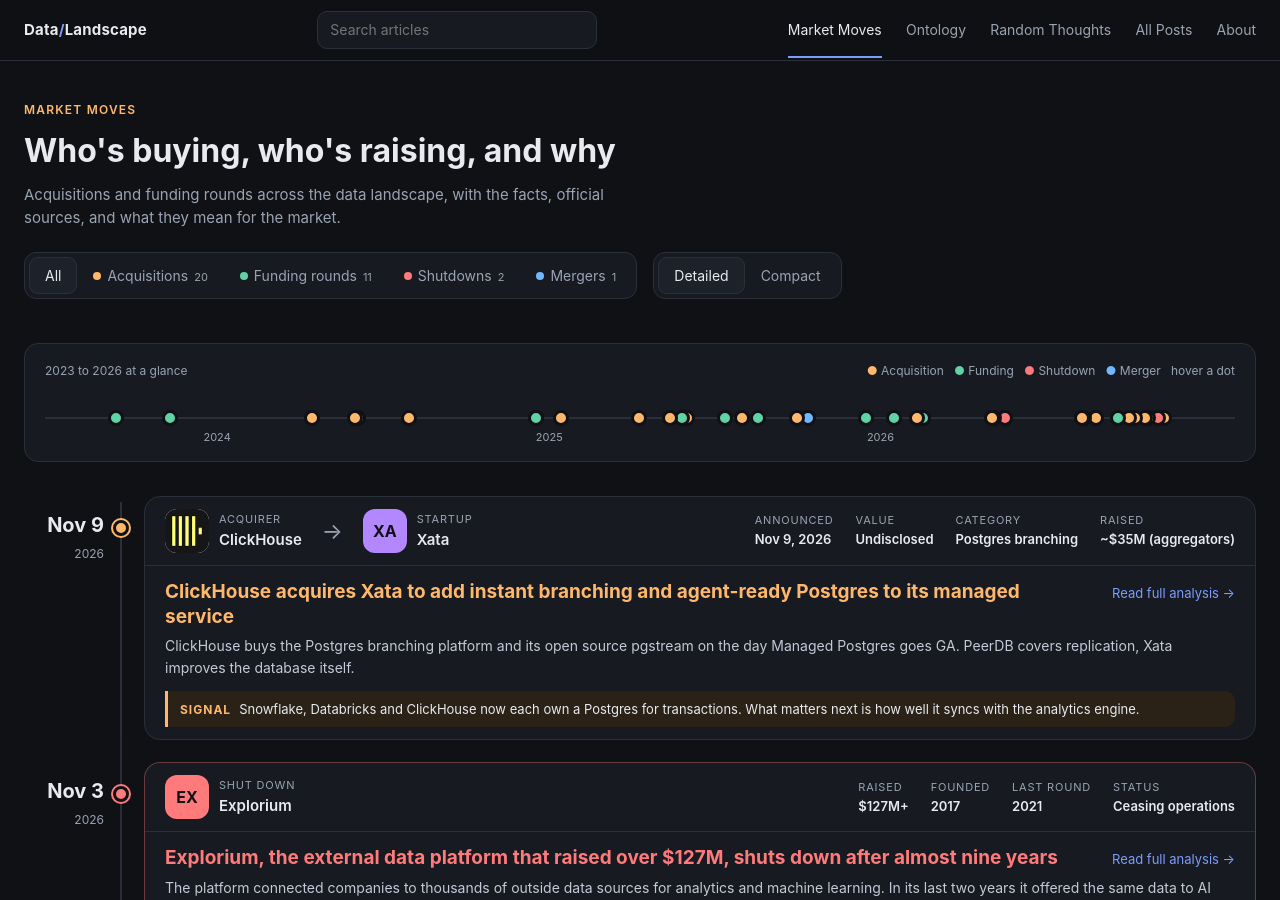
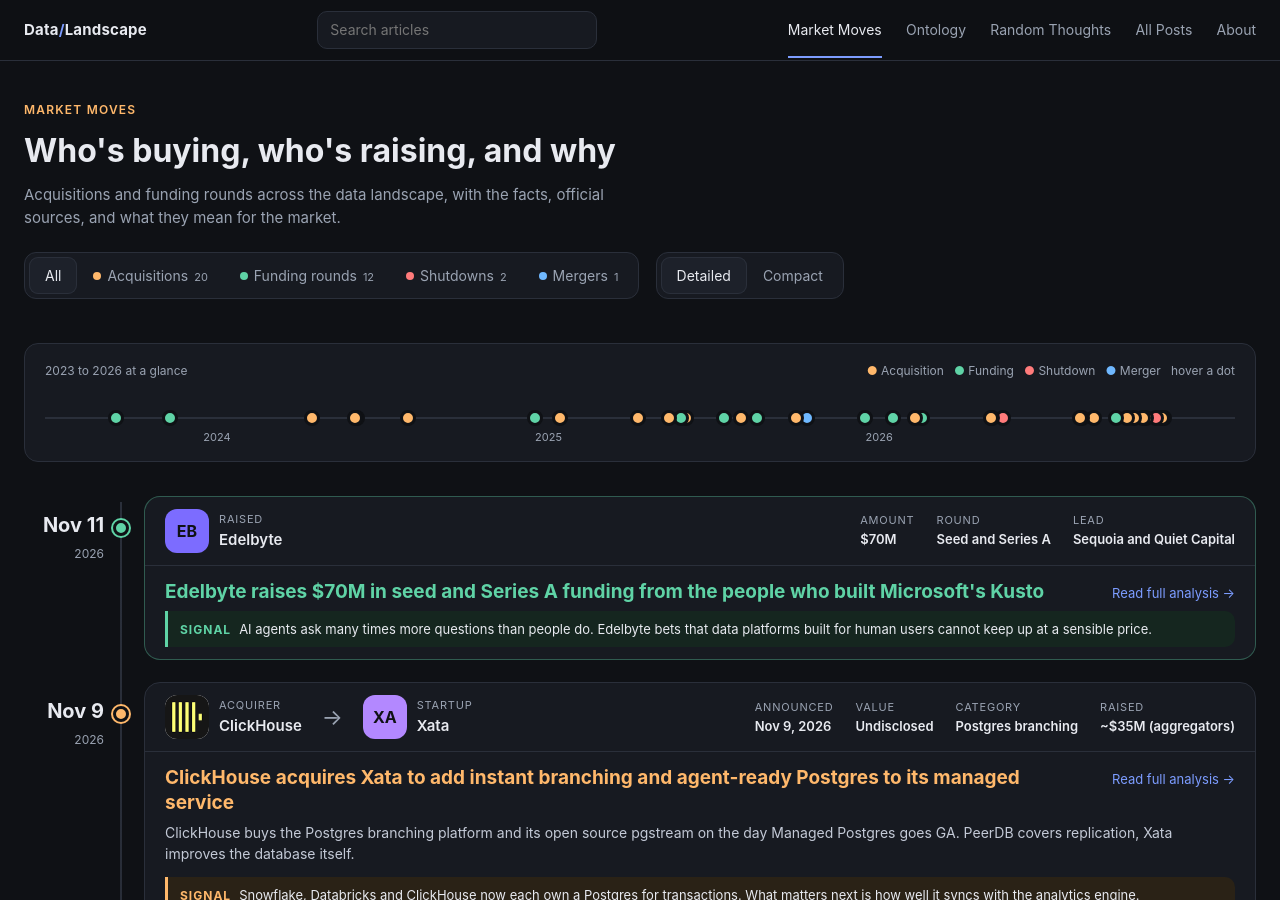
Before and after one commit to itayb-dt/data_landscape, a Jekyll site: the page built from index.html, in a window 1280 px wide and 900 px high. Built offline with Jekyll 4.4.1, drawn with Linux system fonts in a browser that asks for light colours.

Commit message:
Add Edelbyte $70M seed and Series A article and Market Moves card
Co-Authored-By: Claude Sonnet 5.5 <noreply@anthropic.com>

```diff
--- a/_data/events.yml
+++ b/_data/events.yml
@@ -12,6 +12,27 @@
 #            post    (URL of our analysis; marks the event as analysed and adds a card
 #                     to the detailed view. A card also needs the card fields below.)
 # `when` is the label shown on the timeline; `date` positions the dot in the overview strip.
+- type: fund
+  date: 2026-11-11
+  # One combined seed and Series A amount; the split was not disclosed. No valuation from a primary source.
+  when: "Nov 11"
+  company: Edelbyte
+  abbr: EB
+  color: "#7c6cff"
+  headline: Edelbyte raises $70M in seed and Series A funding from the people who built Microsoft's Kusto
+  stage: Seed and Series A
+  amount: "$70M"
+  lead: Sequoia and Quiet Capital
+  area: Search and analytics for AI agents
+  investors:
+    - {name: Sequoia, lead: true}
+    - {name: Quiet Capital, lead: true}
+    - {name: Greenoaks}
+    - {name: Swish Ventures}
+    - {name: Startpoint Capital}
+  signal: AI agents ask many times more questions than people do. Edelbyte bets that data platforms built for human users cannot keep up at a sensible price.
+  post: /blog_posts/fund/040_FUND_edelbyte_70m_seed_series_a.html
+
 - type: fund
   date: 2026-01-16
   # Valuation ($15B) is from press coverage (SiliconANGLE); the Business Wire release could not be read.
--- /dev/null
+++ b/blog_posts/fund/040_FUND_edelbyte_70m_seed_series_a.md
@@ -0,0 +1,70 @@
+---
+title: "Edelbyte raises $70M in seed and Series A funding from the people who built Microsoft's Kusto"
+published: 2026-11-11
+---
+# Edelbyte Raises $70M Seed and Series A to Build Analytics for AI Agents
+
+## Technical Overview
+
+- Startup: Edelbyte ([edelbyte.io](https://edelbyte.io/)), Tel Aviv and San Francisco, founded in 2025 according to its press release
+- Amount Raised: $70M, announced as combined seed and Series A funding
+- Funding Round: Seed and Series A, [announced November 11, 2026](https://www.financialcontent.com/article/accwirecq-2026-11-11-sequoia-backs-microsoft-veterans-edelbyte-with-70m-to-challenge-data-infrastructure-giants)
+- Main Investors: Sequoia and Quiet Capital (lead), with Greenoaks, Swish Ventures and Startpoint Capital ([Globes](https://en.globes.co.il/en/article-israeli-data-infrastructure-co-edelbyte-raises-70m-1001563008))
+- Problem Area: Search and analytics over very large data, built for AI agents as well as people
+
+---
+
+## The Problem
+
+Data platforms were designed for people. A person can only type so many questions a day, so the system could be priced and sized for that. An AI agent does not work that way. [Sequoia](https://sequoiacap.com/article/partnering-with-edelbyte-data-infrastructure-that-keeps-up-with-ai-s-curiosity) puts it this way: "One agent might fire off fifty queries where a person would run one."
+
+That breaks the economics. Sequoia lists the trade-offs companies make today: keeping less history so queries stay fast, asking fewer questions so the bill stays reasonable, and building the product inside whichever cloud the database happens to run in. Imagine a security team that wants an agent to investigate every alert across a year of logs. If each question costs real money, the team has to limit the agent, or delete the history it would need.
+
+Search and analytics are also usually separate systems. Finding a specific event (search) and summing a million events (analytics) have often been stitched together from different products, according to Sequoia.
+
+---
+
+## How They Solve It
+
+Edelbyte describes its product as "a unified data platform for search and analytics, built for a new generation of builders and AI applications", with "an architecture designed for performance and cost efficiency at scale". Sequoia says it keeps detailed history queryable at interactive speed, scales as data and query volume grow, and gives people, applications and AI agents governed access to the same data. It runs in any public or private cloud and on premises, managed or self-hosted.
+
+The company's claims are about cost: lower platform costs and, "in some cases, ten times as many queries within the same budget". It says it already runs petabyte-scale deployments with Fortune 500 customers.
+
+The announcement does not describe how the engine works. The four founders built **Kusto** at Microsoft, so it is reasonable to assume that Edelbyte is something similar, rebuilt for AI workloads. That is my assumption, not something the company has said.
+
+Kusto was [named after the oceanographer Jacques Cousteau](https://sequoiacap.com/article/partnering-with-edelbyte-data-infrastructure-that-keeps-up-with-ai-s-curiosity), "because it was built for diving into oceans of data". It started more than a decade ago as a small incubation project inside Microsoft, and it was built to query very large volumes of fast-arriving data, such as logs, telemetry and security events, in seconds instead of hours. Its query language was meant to be simple enough for anyone, not only big-data engineers. It became the data engine under Microsoft Sentinel, Microsoft Defender and Azure Monitor.
+
+Customers know it as **Azure Data Explorer**, the name under which Microsoft offered it, and that service still exists. Microsoft Fabric added a second product on the same engine, [Eventhouse](https://learn.microsoft.com/en-us/fabric/real-time-intelligence/create-eventhouse) in Real-Time Intelligence, and Microsoft documents a path for [moving to it](https://learn.microsoft.com/en-us/fabric/real-time-intelligence/migrate-api-to-eventhouse). The Kusto name lives on in the Kusto Query Language.
+
+---
+
+## Competitive Landscape
+
+The press release says Edelbyte is taking on Snowflake, Databricks and ClickHouse. These are the platforms where companies run analytics today, and all three face the same jump in query volume from AI agents.
+
+Edelbyte's pitch is that a platform designed for AI workloads from the start can keep more history and answer more questions for the same money.
+
+---
+
+## Previous Rounds and Capital Trajectory
+
+- Seed and Series A - Nov 2026 - $70M combined, led by Sequoia and Quiet Capital - [press release](https://www.financialcontent.com/article/accwirecq-2026-11-11-sequoia-backs-microsoft-veterans-edelbyte-with-70m-to-challenge-data-infrastructure-giants), [Globes](https://en.globes.co.il/en/article-israeli-data-infrastructure-co-edelbyte-raises-70m-1001563008)
+
+Sequoia says it led the seed round. Globes reports about 40 employees in Israel, the US and Europe.
+
+---
+
+## Founder Background
+
+- **Avner Aharoni**, CEO. [Sequoia](https://sequoiacap.com/article/partnering-with-edelbyte-data-infrastructure-that-keeps-up-with-ai-s-curiosity) says he spent a quarter century at Microsoft and "hustled Kusto from project to a globally beloved product".
+- **Evgeney Ryzhyk**, CTO. Sequoia says he "invented the Kusto engine and its query language, then rebuilt it three times", making it faster and cheaper each time.
+- **Alexander Sloutsky**, VP Engineering.
+- **Yoni Leibowitz**, VP Platform Engineering.
+
+They spent more than a decade together building data systems behind dozens of Microsoft products and services.
+
+---
+
+## Summary
+
+At petabyte scale, cost is the big issue. Every extra query and every extra month of history adds to the bill, and AI agents multiply both. Today companies answer by keeping less data or asking fewer questions. Edelbyte is one of the new players trying to end that trade-off, and it is built by the team that made a data engine for exactly this kind of data at Microsoft.
```
